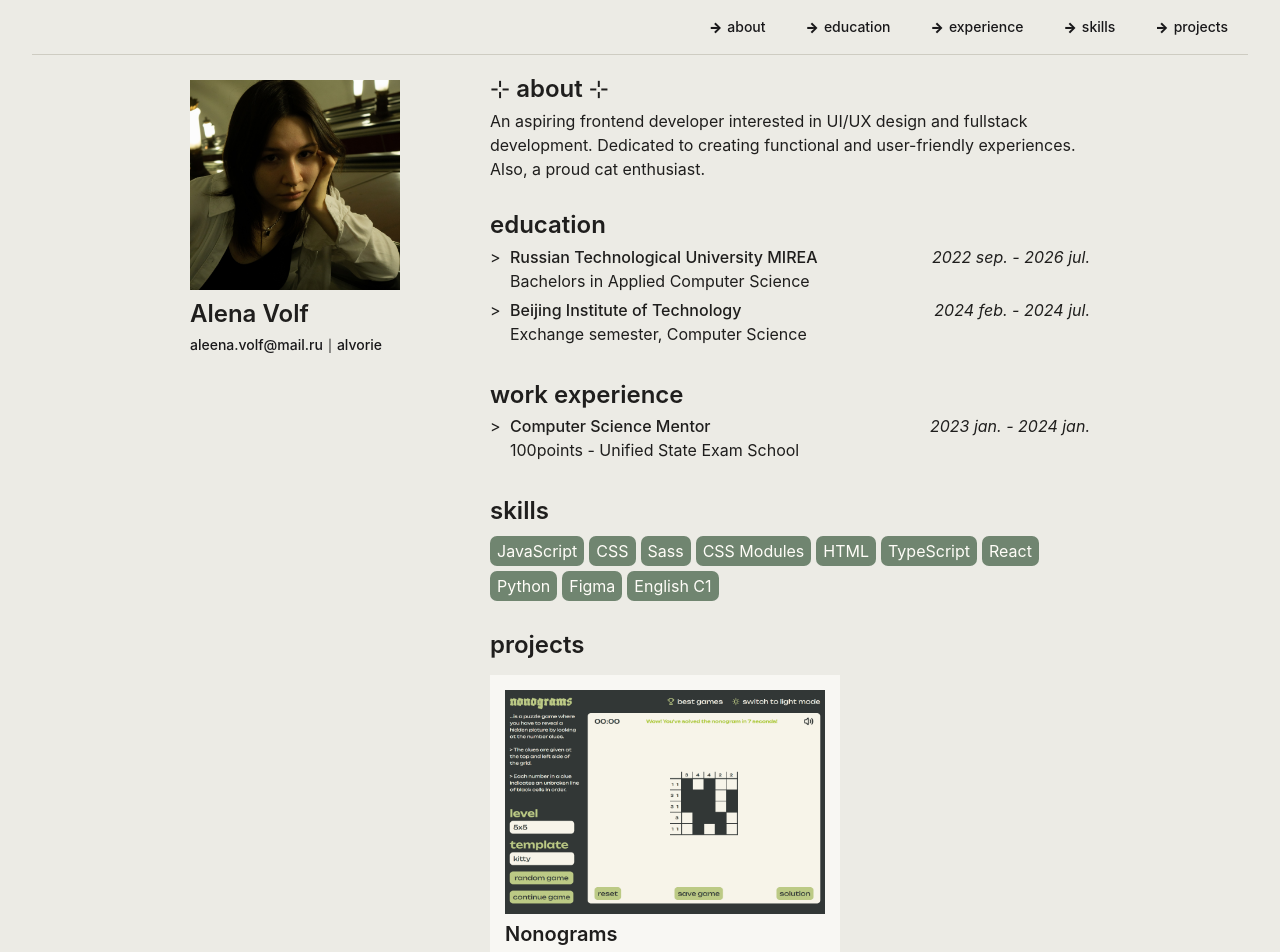
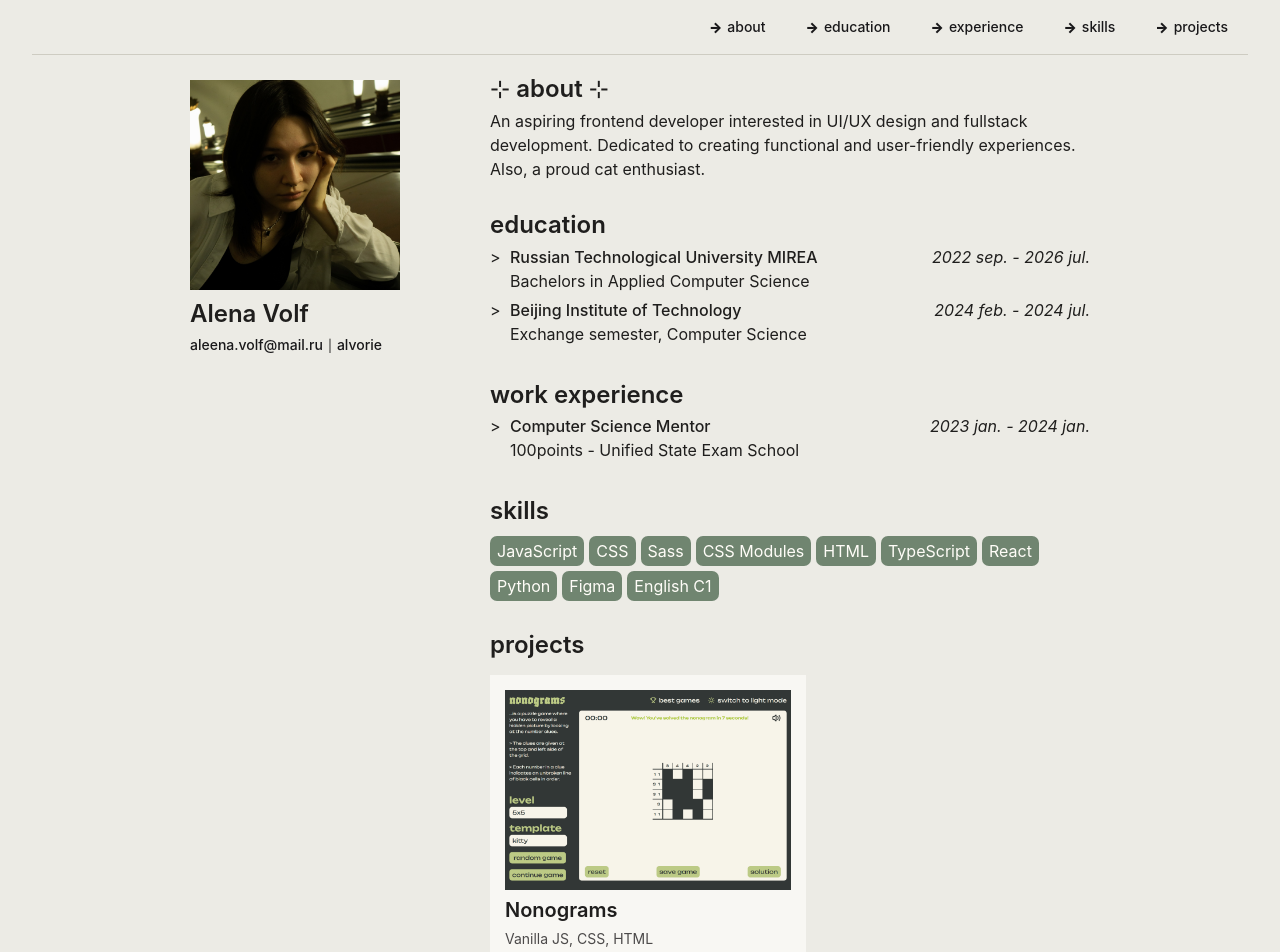
Before and after one commit to alvorie/resume_reactCourse, a React (Vite) app in the folder resume_reactCourse/: page / in a window 1280 px wide. Shown: the top 952 px of the page. Built offline with nearby package versions, Linux system fonts and the light colour scheme.

Commit message:
fix: fix styles

```diff
--- a/resume_reactCourse/src/components/Project/project.module.css
+++ b/resume_reactCourse/src/components/Project/project.module.css
@@ -29,6 +29,6 @@
 
 .img {
     background-color: #fff;
-    height: 28vh;
+    height: 25vh;
     object-fit: cover;
 }
```
